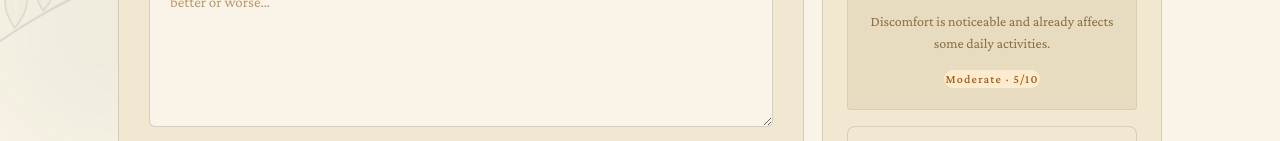
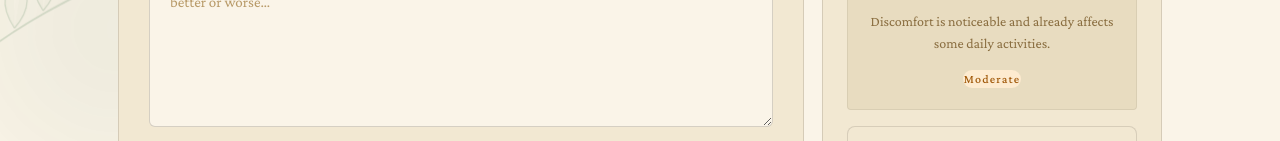
Before and after one commit to xu5733089/MediChain-A-Multi-Agent-Collaborative-System-for-Empathetic-Clinical-Diagnostic-Reasoning, a React (Vite) app in the folder medichain-frontend/: page /input in a window 1280 px wide. Shown: the part 659-800 px from the top of the page. Built offline with nearby package versions, Linux system fonts and the light colour scheme; a web font is replaced by a local one.

Commit message:
fix: change to 3 degree mild/moderate/severe

```diff
--- a/medichain-frontend/src/components/ui.jsx
+++ b/medichain-frontend/src/components/ui.jsx
@@ -30,7 +30,7 @@ export function SevBadge({ n }) {
   const s = SEV(n);
   return (
     <Badge className="gap-1.5 rounded-[20px] px-3.5 py-1 text-xs font-medium tracking-[0.1em]" style={{ background: s.bg, color: s.c }}>
-      {s.l} · {n}/10
+      {s.l}
     </Badge>
   );
 }
--- a/medichain-frontend/src/core/constants.js
+++ b/medichain-frontend/src/core/constants.js
@@ -1,8 +1,19 @@
-export const SEV = n => n <= 3 ? { l: "Mild", c: "var(--sage)", bg: "var(--sagePale)" }
-  : n <= 5 ? { l: "Moderate", c: "var(--amber)", bg: "var(--amberPale)" }
-    : n <= 7 ? { l: "Elevated", c: "#b06840", bg: "rgba(176,104,64,0.12)" }
-      : n <= 9 ? { l: "Severe", c: "var(--rose)", bg: "var(--rosePale)" }
-        : { l: "Critical", c: "var(--rose)", bg: "var(--rosePale)" };
+export const SEV = value => {
+  const v = typeof value === "string" ? value.trim().toLowerCase() : value;
+
+  if (v === "mild") return { l: "Mild", c: "var(--sage)", bg: "var(--sagePale)" };
+  if (v === "severe") return { l: "Severe", c: "var(--rose)", bg: "var(--rosePale)" };
+  if (v === "moderate") return { l: "Moderate", c: "var(--amber)", bg: "var(--amberPale)" };
+
+  const n = Number(v);
+  if (Number.isFinite(n)) {
+    if (n <= 3) return { l: "Mild", c: "var(--sage)", bg: "var(--sagePale)" };
+    if (n <= 6) return { l: "Moderate", c: "var(--amber)", bg: "var(--amberPale)" };
+    return { l: "Severe", c: "var(--rose)", bg: "var(--rosePale)" };
+  }
+
+  return { l: "Moderate", c: "var(--amber)", bg: "var(--amberPale)" };
+};
 
 export const AGENTS = {
   interviewer: { icon: "🩺", label: "Interviewer", c: "var(--sage)", bg: "var(--sagePale)", b: "var(--sage)" },
--- a/medichain-frontend/src/pages/ChatPage.jsx
+++ b/medichain-frontend/src/pages/ChatPage.jsx
@@ -278,7 +278,7 @@ export default function ChatPage({ api, symptoms, onComplete, onBack }) {
           <div style={{ padding: "9px 18px", borderBottom: "1px solid rgba(22,15,6,0.07)", background: "var(--sagePale)", flexShrink: 0, display: "flex", alignItems: "center", gap: 12, flexWrap: "wrap" }}>
             <Badge variant="sage" className="text-[9px]">Active case</Badge>
             <span style={{ fontFamily: "var(--body)", fontSize: 14, fontStyle: "italic", color: "var(--ink2)", flex: 1, overflow: "hidden", textOverflow: "ellipsis", whiteSpace: "nowrap" }}>{symptoms.description}</span>
-            <SevBadge n={symptoms.severity} />
+            <SevBadge n={symptoms.severity_level || symptoms.severity || "moderate"} />
           </div>
 
           {safetyAlert?.final_risk === "high" && (
--- a/medichain-frontend/src/pages/InputPage.jsx
+++ b/medichain-frontend/src/pages/InputPage.jsx
@@ -9,7 +9,7 @@ import { Textarea } from "../components/ui/textarea";
 import { SEV } from "../core/constants";
 
 export default function InputPage({ api, onSubmit, onEval, selectedPatient, onClearPatient }) {
-  const [form, setForm] = useState({ description: "", bodyPart: "General", duration: "1–3 days", severity: 5, notes: selectedPatient?.conditions || "" });
+  const [form, setForm] = useState({ description: "", bodyPart: "General", duration: "1–3 days", severity: "moderate", notes: selectedPatient?.conditions || "" });
   const [preContext, setPreContext] = useState([]);
   const [preItems, setPreItems] = useState([]);
   useEffect(() => { if (selectedPatient) setForm(f => ({ ...f, notes: selectedPatient.conditions || "" })); }, [selectedPatient]);
@@ -21,9 +21,9 @@ export default function InputPage({ api, onSubmit, onEval, selectedPatient, onCl
   const bodyParts = ["General", "Head / Face", "Neck", "Chest", "Abdomen", "Back", "Arm / Shoulder", "Leg / Hip", "Skin", "Multiple Areas"];
   const durations = ["< 24 hours", "1–3 days", "4–7 days", "1–2 weeks", "2–4 weeks", "> 1 month", "Chronic (> 3 months)"];
   const severityOptions = [
-    { value: 2, label: "Mild", description: "Discomfort is present, but it does not significantly interfere with daily activities." },
-    { value: 5, label: "Moderate", description: "Discomfort is noticeable and already affects some daily activities." },
-    { value: 9, label: "Severe", description: "Symptoms are intense, severely disrupt normal life, or feel difficult to tolerate." },
+    { value: "mild", label: "Mild", description: "Discomfort is present, but it does not significantly interfere with daily activities." },
+    { value: "moderate", label: "Moderate", description: "Discomfort is noticeable and already affects some daily activities." },
+    { value: "severe", label: "Severe", description: "Symptoms are intense, severely disrupt normal life, or feel difficult to tolerate." },
   ];
   const valid = form.description.trim().length > 15;
   const s = SEV(form.severity);
@@ -152,7 +152,7 @@ export default function InputPage({ api, onSubmit, onEval, selectedPatient, onCl
                 <p style={{ fontFamily: "var(--serif)", fontSize: 18, fontWeight: 600, color: "var(--ink)" }}>Severity</p>
               </div>
               <div style={{ textAlign: "center", margin: "8px 0 16px", padding: "18px 12px", background: "var(--paper3)", borderRadius: 4, border: "1px solid rgba(22,15,6,0.07)" }}>
-                <span style={{ fontFamily: "var(--serif)", fontSize: 58, fontWeight: 400, color: s.c, lineHeight: 1, display: "block", transition: "color 0.3s", animation: form.severity >= 8 ? "pulse 1.5s ease-in-out infinite" : "none" }}>{activeSeverity.label}</span>
+                <span style={{ fontFamily: "var(--serif)", fontSize: 58, fontWeight: 400, color: s.c, lineHeight: 1, display: "block", transition: "color 0.3s", animation: form.severity === "severe" ? "pulse 1.5s ease-in-out infinite" : "none" }}>{activeSeverity.label}</span>
                 <p style={{ marginTop: 10, fontFamily: "var(--body)", fontSize: 14, lineHeight: 1.6, color: "var(--ink4)" }}>{activeSeverity.description}</p>
                 <div style={{ marginTop: 10 }}><SevBadge n={form.severity} /></div>
               </div>
--- a/medichain-frontend/src/pages/ResultsPage.jsx
+++ b/medichain-frontend/src/pages/ResultsPage.jsx
@@ -8,6 +8,7 @@ import { SEV } from "../core/constants";
 export default function ResultsPage({ api, result, onNew, onHistory, onFlow }) {
   const [tab, setTab] = useState("diagnosis");
   const symptoms = result.symptoms || {};
+  const severityValue = symptoms.severity_level || symptoms.severity || "moderate";
   const refs = Array.isArray(result.refs) ? result.refs : [];
   const diagnosis = result.diagnosis || "";
   const review = result.review || "";
@@ -36,7 +37,7 @@ export default function ResultsPage({ api, result, onNew, onHistory, onFlow }) {
               <div style={{ display: "flex", gap: 8, flexWrap: "wrap" }}>
                 <Badge>{symptoms.bodyPart || "General"}</Badge>
                 <Badge>{symptoms.duration || "—"}</Badge>
-                <SevBadge n={symptoms.severity || 5} />
+                <SevBadge n={severityValue} />
               </div>
             </div>
             <div style={{ display: "flex", gap: 9, flexWrap: "wrap", alignItems: "center" }}>
@@ -58,7 +59,7 @@ export default function ResultsPage({ api, result, onNew, onHistory, onFlow }) {
             { l: "Complaint", v: (symptoms.description || "").slice(0, 44) + "…" },
             { l: "Location", v: symptoms.bodyPart || "—" },
             { l: "Duration", v: symptoms.duration || "—" },
-            { l: "Severity", v: `${symptoms.severity || 0}/10`, c: SEV(symptoms.severity || 5).c },
+            { l: "Severity", v: SEV(severityValue).l, c: SEV(severityValue).c },
           ].map(({ l, v, c }, i) => (
             <div key={l} style={{ padding: "14px 20px", borderRight: i < 3 ? "1px solid rgba(22,15,6,0.09)" : undefined }}>
               <p className="ink-label" style={{ marginBottom: 4 }}>{l}</p>
```
